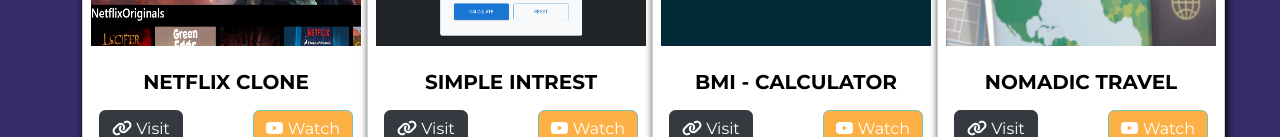
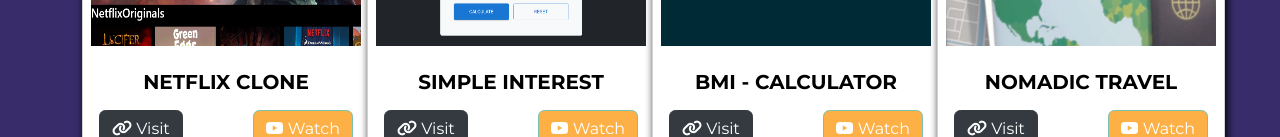
Before and after one commit to amalraj10/MyPortfolio, a React (Create React App) app: page /portfolio in a window 1280 px wide. Shown: the part 815-952 px from the top of the page. Built offline with nearby package versions, Linux system fonts and the light colour scheme; a web font is replaced by a local one.

Commit message:
new change

```diff
--- a/src/Pages/Portfolio.jsx
+++ b/src/Pages/Portfolio.jsx
@@ -122,7 +122,7 @@
      data-aos-duration="2000"  className='mt-5  ' style={{ width: '18rem',boxShadow: ' 2px 10px 8px black'}}>
           <Card.Img variant="top" style={{ height: '250px' }} className='p-2'  src={Intrest} />
           <Card.Body>
-          <center>  <Card.Title style={{color:"black"}}> <b>  SIMPLE INTREST </b></Card.Title></center>
+          <center>  <Card.Title style={{color:"black"}}> <b>  SIMPLE INTEREST </b></Card.Title></center>
 
             <div className='d-flex align-items-center justify-content-between mt-3'>
                <Button href='https://intrest-app.vercel.app/'   variant="dark"> <i class="fa-solid fa-link"></i> Visit</Button>
```
